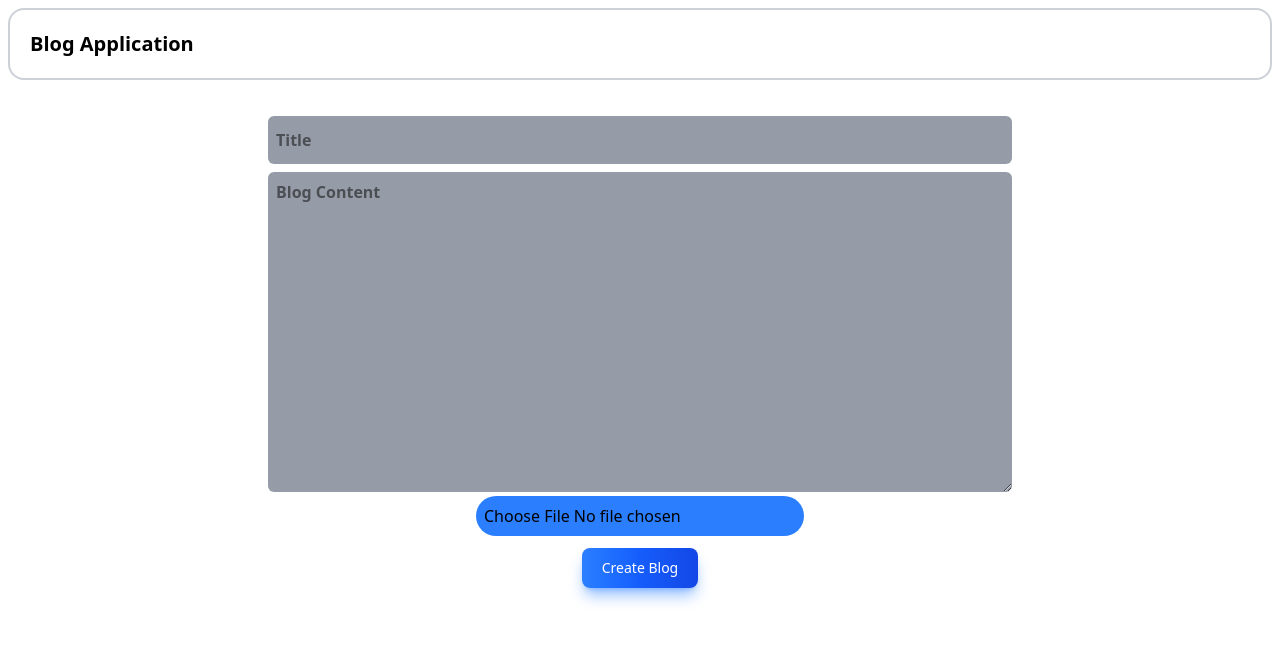
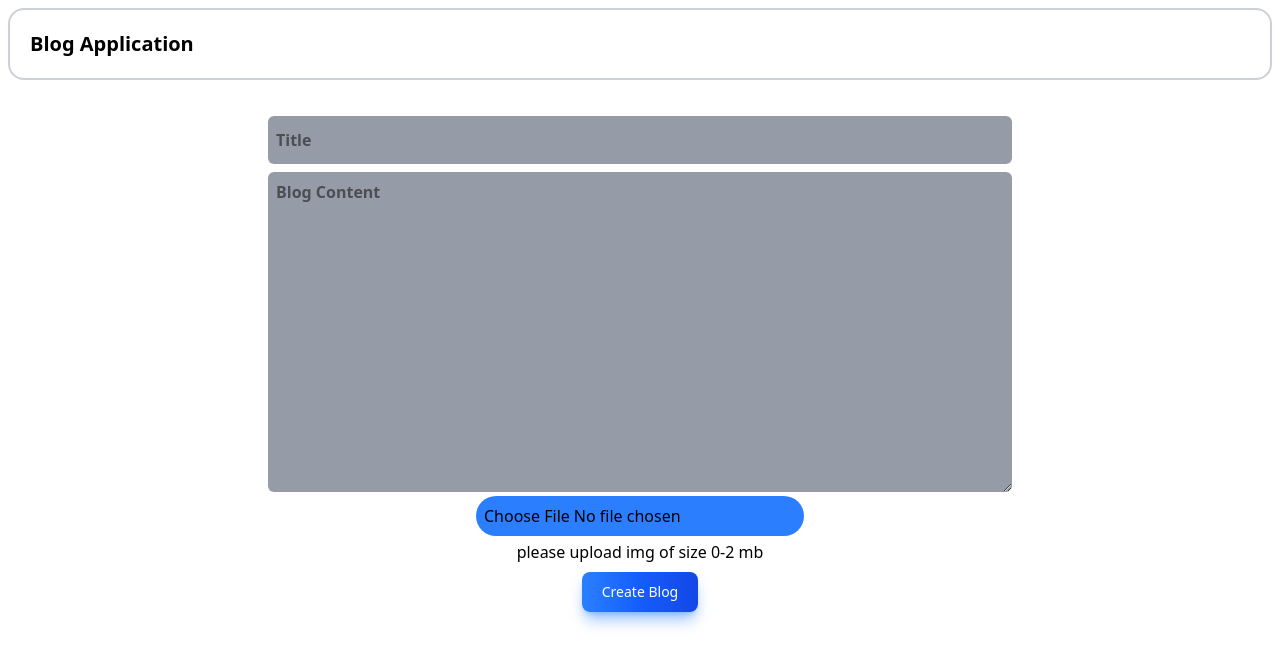
Before and after one commit to mayankgit22/Mulit-tenant-Blog-app, a Next.js app: page /org/1 in a window 1280 px wide. Shown: the top 666 px of the page. Built offline with nearby package versions, Linux system fonts and the light colour scheme; no server answers.

Commit message:
Update page.tsx

```diff
--- a/app/org/[slug]/page.tsx
+++ b/app/org/[slug]/page.tsx
@@ -101,6 +101,7 @@ const resetFileInput = () => {
           className="w-[60%] h-[40vh] bg-gray-500/70 rounded-md text-black font-semibold p-2"
         />
         <input accept="image/*"   ref={fileInputRef} className="bg-blue-500 text-md rounded-3xl p-2 m-1 cursor-pointer" type="file" onChange={handleImg} />
+        <p>please upload img of size 0-2 mb</p>
         <button
           type="submit"
           // onClick={handleCreate}
```
